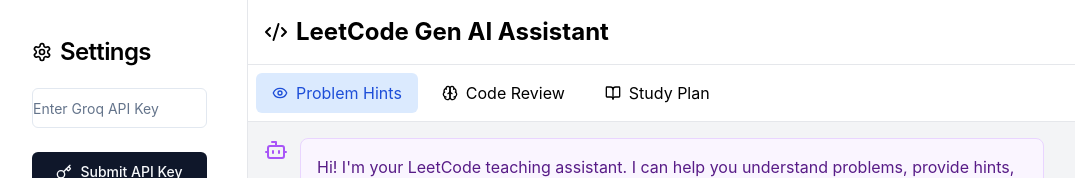
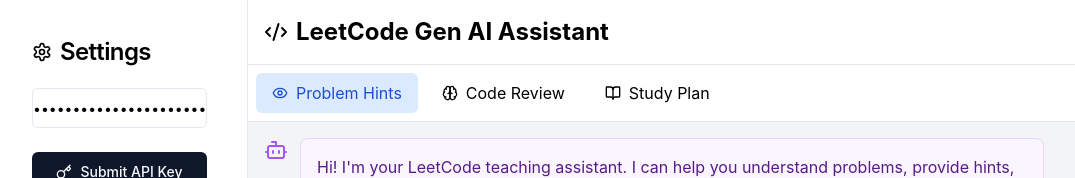
Before and after one commit to jhanitish/RAGnaGROQ, a React (Create React App) app in the folder frontend/: page /leetcode-bot in a window 1280 px wide. Shown: the top 178 px of the page, without its empty margins (8-1083 px from the left). Built offline with nearby package versions, Linux system fonts and the light colour scheme; a web font is replaced by a local one.

Commit message:
Gen AI APP

```diff
--- a/frontend/src/pages/LeetCodeBot.jsx
+++ b/frontend/src/pages/LeetCodeBot.jsx
@@ -27,7 +27,7 @@
   ]);
 
   const [isMobileSidebarOpen, setMobileSidebarOpen] = useState(false);
-  const [apiKey, setApiKey] = useState('');
+  const [apiKey, setApiKey] = useState('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');
   const [isKeyValidated, setIsKeyValidated] = useState(false);
   const [isLoading, setIsLoading] = useState(false);
   const [error, setError] = useState('');
--- a/frontend/src/pages/SearchEngine.jsx
+++ b/frontend/src/pages/SearchEngine.jsx
@@ -18,7 +18,7 @@
     { role: 'assistant', content: "Hi, I'm a chatbot who can search the ArXiv, Wikipedia and Web for education related assistant. Please submit your Groq API key to start chatting." }
   ]);
   const [input, setInput] = useState('');
-  const [apiKey, setApiKey] = useState('');
+  const [apiKey, setApiKey] = useState('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');
   const [isKeyValidated, setIsKeyValidated] = useState(false);
   const [isLoading, setIsLoading] = useState(false);
   const [error, setError] = useState('');
```
